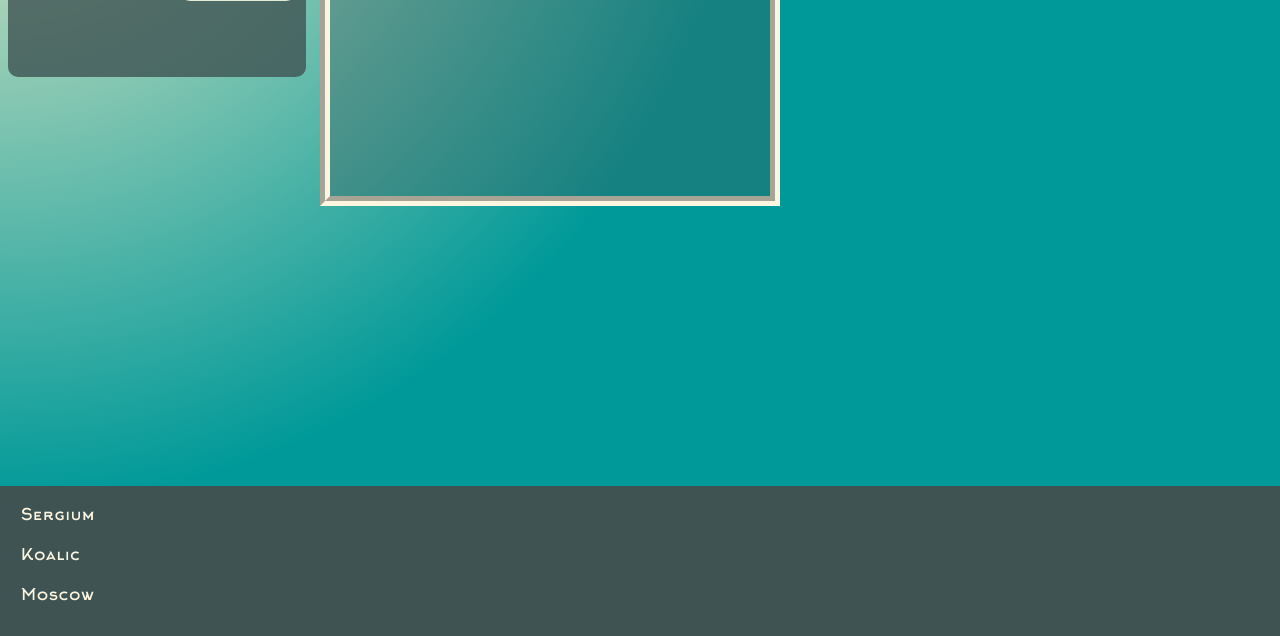
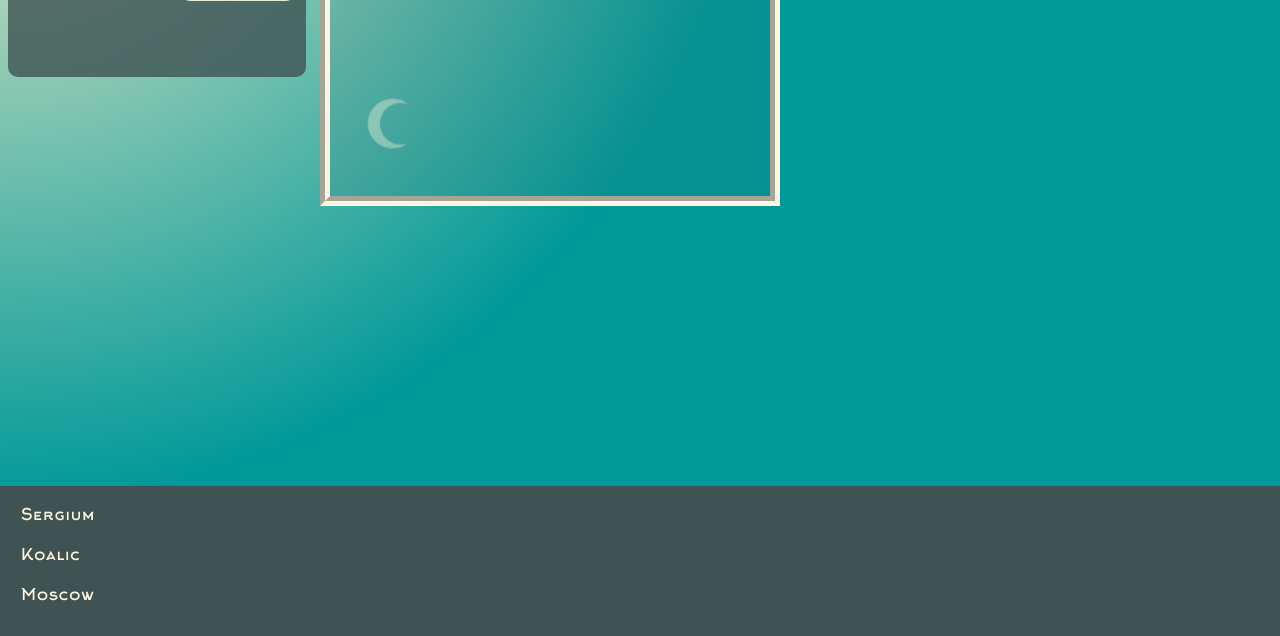
Before and after one commit to vetakim/WhetherDawn, a Django app: page / in a window 1280 px wide. Shown: the part 454-1090 px from the top of the page. Run offline with Django 3.2, Linux system fonts and the light colour scheme.

Commit message:
moon animation added

```diff
--- a/WhetherDawn/WhetherDawnUp/templates/WhetherDawnUp/input.html
+++ b/WhetherDawn/WhetherDawnUp/templates/WhetherDawnUp/input.html
@@ -51,8 +51,8 @@
     </div>
     <div class="window">
         Have a nice day!
-        <div class="sun">
-        </div>
+        <div class="sun"> </div>
+        <div class="moon"> </div>
     </div>
 </div>
 
--- a/WhetherDawn/static/plain.css
+++ b/WhetherDawn/static/plain.css
@@ -339,11 +375,32 @@
     height: 50px;
     border-radius: 30px;
     animation-name: riseset;
-    animation-duration: 20s;
-    animation-delay: 1s;
+    animation-duration: 24s;
+    animation-delay: 0s;
     animation-iteration-count: infinite;
     animation-timing-function: linear;
+    animation-fill-mode: none;
     filter: blur(2px);
     overflow: hidden;
     z-index: 0;
 }
+
+.moon {
+    position: absolute;
+    left: 10px;
+    top: 390px;
+    width: 50px;
+    height: 50px;
+    background-image: url("./images/halfmoon.png");
+    background-color: transparent;
+    background-size: cover;
+    animation-name: moonmove;
+    animation-duration: 24s;
+    animation-delay: 1s;
+    animation-iteration-count: infinite;
+    animation-timing-function: linear;
+    filter: blur(0.3px);
+    overflow: hidden;
+    z-index: 0;
+    opacity: 0;
+}
```
Also changed, not shown: other parts of WhetherDawn/static/plain.css (+46 -10 lines), WhetherDawn/static/images/halfmoon.png (added).
